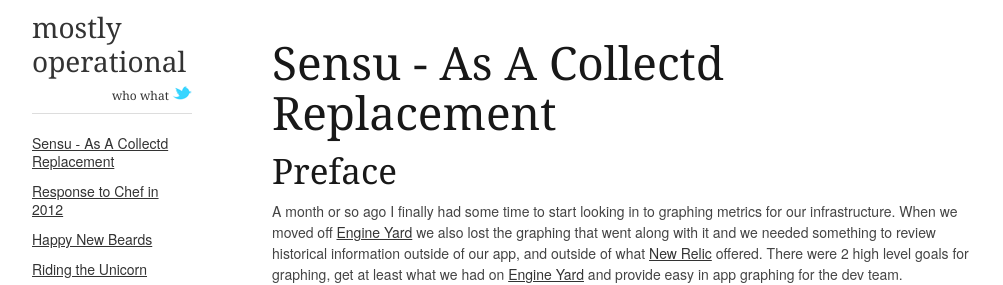
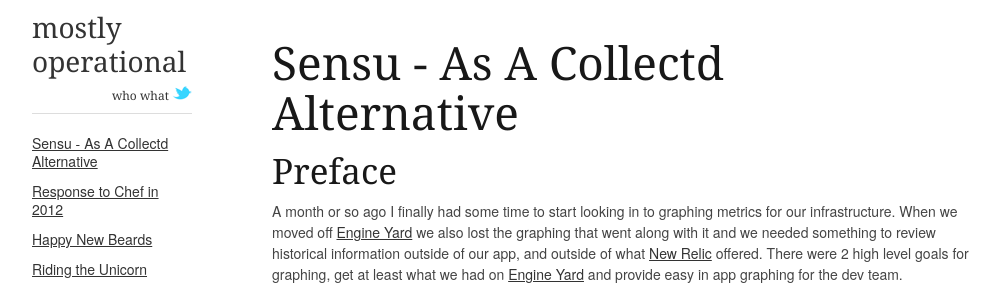
Before and after one commit to pshima/petey5king.github.com, a Jekyll site: the page built from _posts/2012-3-30-sensu-a-collectd-replacement.md, in a window 1280 px wide. Shown: the top 285 px of the page, without its empty margins (138-1141 px from the left). Built offline with Jekyll 4.4.1, drawn with Linux system fonts in a browser that asks for light colours; nearby versions of some CDN libraries; comment, search, counter and statistics services are not loaded.

Commit message:
Small grammar change to title.

```diff
--- a/_posts/2012-3-30-sensu-a-collectd-replacement.md
+++ b/_posts/2012-3-30-sensu-a-collectd-replacement.md
@@ -1,9 +1,9 @@
 ---
 layout: post
-title: Sensu - As A Collectd Replacement
+title: Sensu - As A Collectd Alternative
 ---
 
-Sensu - As A Collectd Replacement
+Sensu - As A Collectd Alternative
 ============
 
 Preface
```
